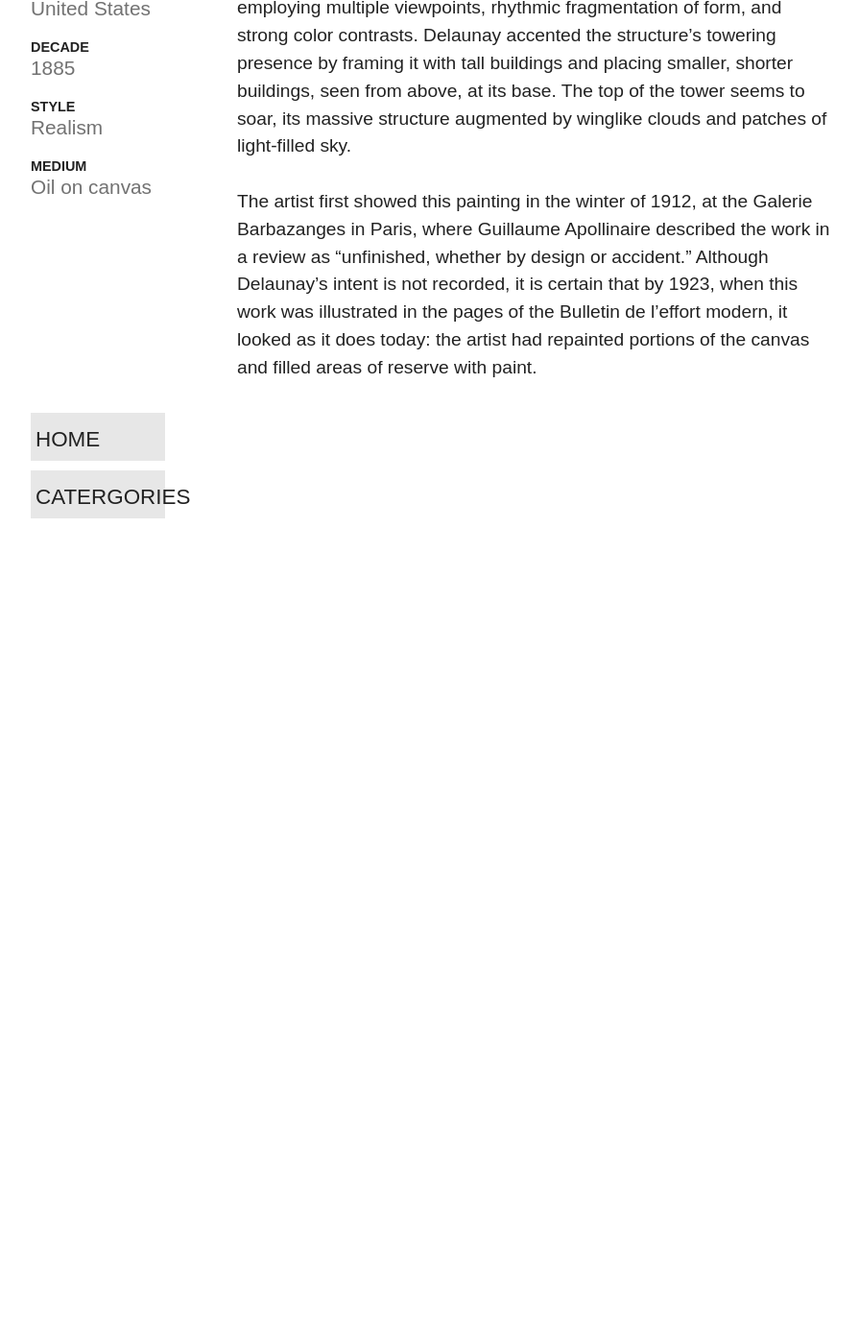
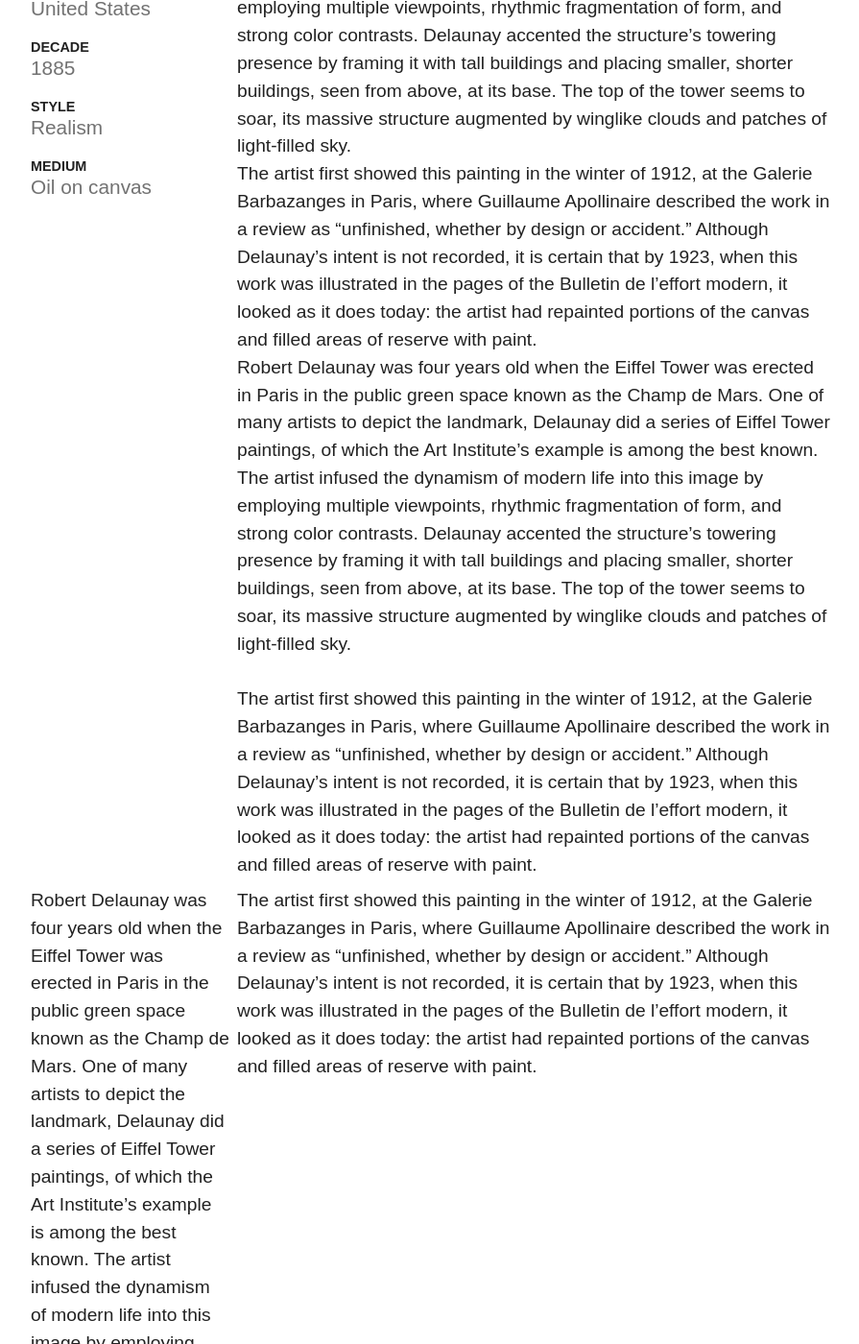
Before and after one commit to jacktollman/ChicagoArtInstitute, a Jekyll site: the page built from the_herring_net.md, in a window 1280 px wide and 1400 px high, scrolled down 987 px. Shown: the whole window at 96% size, without its empty margins (190-1085 px from the left). Built offline with Jekyll 4.4.1, drawn with Linux system fonts in a browser that asks for light colours; before the commit the page ends 1617 px from its top, so only the background shows below that; some of the changed text lies outside the part shown.

Commit message:
Update page.html

```diff
--- a/_layouts/page.html
+++ b/_layouts/page.html
@@ -69,6 +69,7 @@
 				</div>
 
 				<div class="info-grid-two">
+						<p class="paragraph">{{ content }}</p>
 						<p class="paragraph">Robert Delaunay was four years old when the Eiffel Tower was erected in
 							Paris in the public green space known as the Champ de Mars. One of many
 							artists to depict the landmark, Delaunay did a series of Eiffel Tower
@@ -89,6 +90,7 @@
 							 and filled areas of reserve with paint.
 						</p>
 				</div>
+				{{ content }}
 			</div>
 			<div class="button">
 					<h1 class="categories"> HOME </h1>
```
